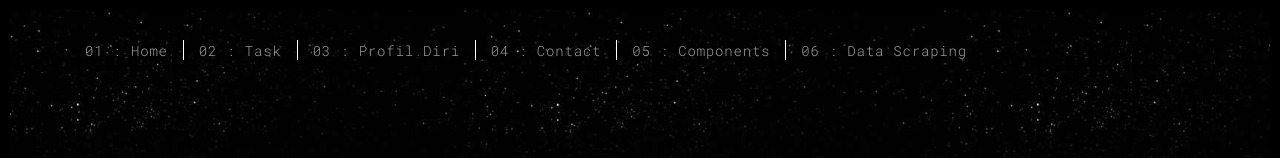
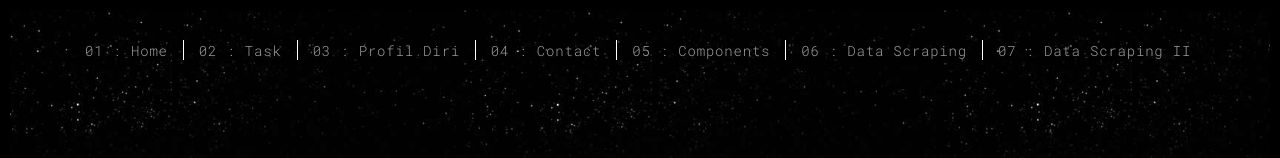
Before and after one commit to rofaul061/rofaul061.github.io, a plain HTML site: page index.html in a window 1280 px wide. Shown: the top 158 px of the page. Drawn offline with Linux system fonts and the light colour scheme.

Commit message:
Update index.html
menambahkan data scrapping 2

```diff
--- a/index.html
+++ b/index.html
@@ -43,6 +43,7 @@
           <li><a href="./contact.html" title="">04 : Contact</a></li>
           <li><a href="./components.html" title="">05 : Components</a></li>
           <li><a href="./Membaca file json.html" title="">06 : Data Scraping</a></li>
+          <li><a href="./selenum.html" title="">07 : Data Scraping II </a></li>
         </ul>
 
 
```
